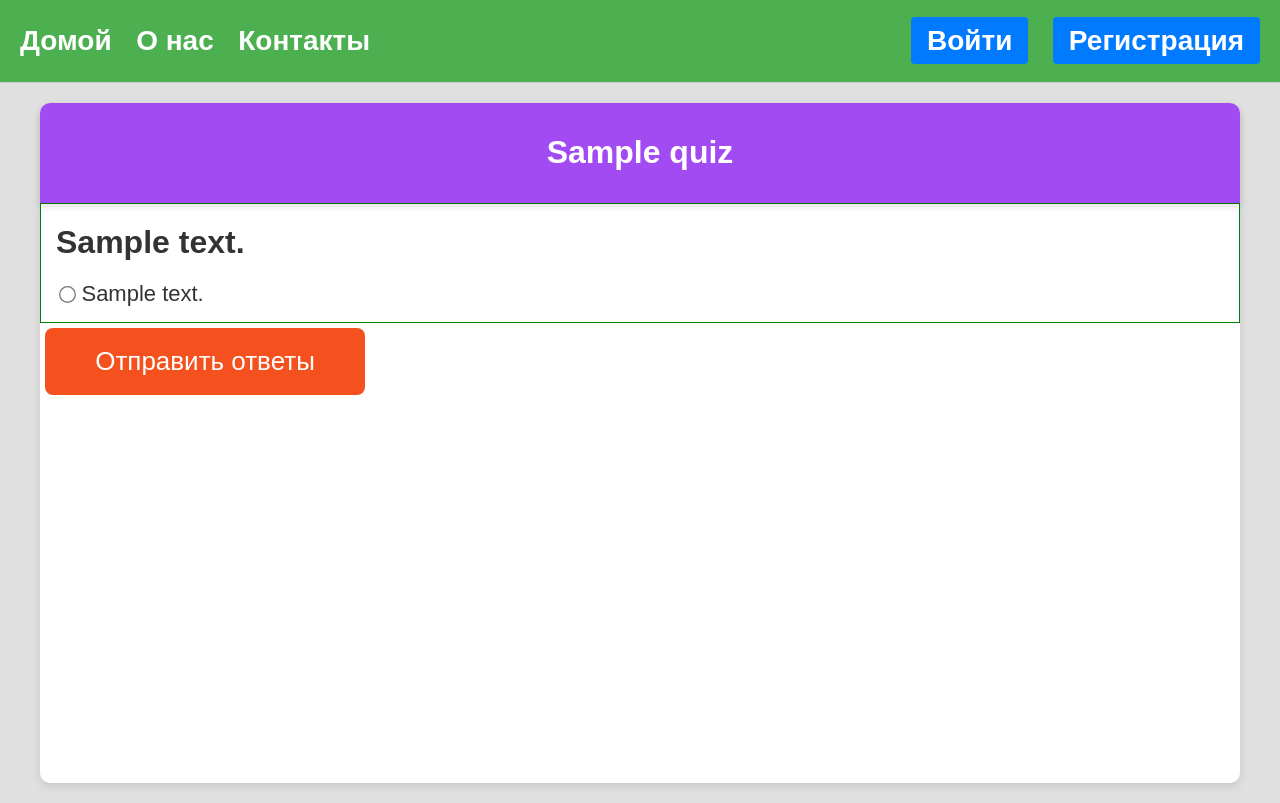
After one commit to 4eLoBeK-001/Quiz, a Django app: page /quiz/1/take/ in a window 1280 px wide. The commit adds this page. Run offline with Django 4.2, Linux system fonts and the light colour scheme; tables that the repository leaves empty hold one stand-in row (values such as "Sample post").

Commit message:
add take quiz

```diff
--- a/quiz/quiz_app/models.py
+++ b/quiz/quiz_app/models.py
@@ -53,6 +53,7 @@ class Answer(models.Model):
 
     class Meta:
         ordering = ['id']
+
     def __str__(self):
         return self.answer_text
 
--- a/quiz/quiz_app/static/quiz_app/style/style.css
+++ b/quiz/quiz_app/static/quiz_app/style/style.css
@@ -663,3 +663,82 @@ input:checked + .slider:before {
     margin-top: 10px;
     margin-left: 40px;
 }
+
+.questions {
+    border: 1px solid green;
+}
+
+.question {
+    padding-left: 15px;
+    margin-bottom: 15px;
+}
+
+
+.question-text {
+    font-size: 32px;
+    margin: 20px 0;
+}
+
+
+.content-question label{
+    font-size: 22px;
+}
+
+.scale13{
+    transform: scale(1.3);
+}
+
+.take_input {
+    width: 250px;
+    padding: 8px;
+    font-size: 22px;
+    border: 1px solid #afafaf;
+    border-radius: 5px;
+    outline: none;
+    transition: border-color 0.3s;
+}
+
+.take_input:focus {
+    border-color: #0091ff;
+}
+
+
+.send-answers {
+    display: inline-block;
+    border-radius: 8px;
+    background-color: #f4511e;
+    border: none;
+    color: #FFFFFF;
+    text-align: center;
+    font-size: 26px;
+    padding: 18px 22px;
+    width: 320px;
+    transition: all 0.5s;
+    cursor: pointer;
+    margin: 5px;
+}
+
+.send-answers span{
+    cursor: pointer;
+    display: inline-block;
+    position: relative;
+    transition: 0.5s;
+}
+
+.send-answers span:after {
+    content: '\00bb';
+    position: absolute;
+    opacity: 0;
+    top: 0;
+    right: -20px;
+    transition: 0.5s;
+}
+
+.send-answers:hover span {
+    padding-right: 25px;
+}
+
+.send-answers:hover span:after {
+    opacity: 1;
+    right: 0;
+}
--- a/quiz/quiz_app/templates/quiz_app/list_questions.html
+++ b/quiz/quiz_app/templates/quiz_app/list_questions.html
@@ -26,7 +26,7 @@
         <div class="manage-panel">
             <p><a href="{% url 'create_question' quiz.id %}" class="btn manage-btn fs25">Создать вопрос</a></p>
 
-            <p><a href="" class="btn manage-btn fs25">Начать викторину</a></p>
+            <p><a href="{% url 'take_quiz' quiz.id %}" class="btn manage-btn fs25">Начать викторину</a></p>
 
             <p><label for="show_hidden">Показать неактивные?</label>
             <input type="checkbox" name="" id="show_hidden" class="scale13" checked></p>
--- /dev/null
+++ b/quiz/quiz_app/templates/quiz_app/take_quiz.html
@@ -0,0 +1,50 @@
+{% extends 'base.html' %}
+
+{% block content %}
+    <main class="main-content">
+
+        <div class="question-title">
+            <h1>{{ quiz }}</h1>
+        </div>
+
+        <form action="" method="post">
+        {% csrf_token %}
+            <div class="questions">
+                {% for question in questions %}
+                <div class="question">
+
+                    <div class="head-question">
+                        <h2 class="question-text">{{ question }}</h2>
+                    </div>
+
+                    {% if question.question_type == 'single' %}
+                        {% for answer in question.answers.all %}
+                        <div class="content-question">
+                            <input type="radio" name="{{ question.id }}" value="{{ answer.id }}" id="{{ question.id }}" class="scale13">
+                            <label for="{{ question.id }}">{{ answer }}</label>
+                        </div>
+                        {% endfor %}
+                    {% elif question.question_type == 'multiple' %}
+                        {% for answer in question.answers.all %}
+                        <div class="content-question">
+                            <input type="checkbox" name="{{ question.id }}" value="{{ answer.id }}" id="{{ question.id }}" class="scale13">
+                            <label for="{{ question.id }}">{{ answer }}</label>
+                        </div>
+                        {% endfor %}
+
+                    {% else %}
+                    <div class="content-question">
+                        <input type="text" class="take_input" name="{{ question.id }}"  id="{{ question.id }}">
+                    </div>
+                    {% endif %}
+
+                </div>
+                {% endfor %}
+
+            </div>
+            <button type="submit" class="send-answers"><span>Отправить ответы</span></button>
+        </form>
+
+    </main>
+
+{% endblock content %}
--- a/quiz/quiz_app/urls.py
+++ b/quiz/quiz_app/urls.py
@@ -15,4 +15,6 @@ urlpatterns = [
     path('quiz/<int:quiz_id>/question/<int:question_id>/', views.detail_question, name='detail_question'),
     path('quiz/<int:quiz_id>/question/<int:question_id>/change', views.change_question, name='change_question'),
 
+    path('quiz/<int:quiz_id>/take/', views.take_quiz, name='take_quiz'),
+
 ]
--- a/quiz/quiz_app/views.py
+++ b/quiz/quiz_app/views.py
@@ -147,3 +147,52 @@ def delete_answer(request, answer_id):
     answer = get_object_or_404(Answer, id=answer_id)
     answer.delete()
     return redirect(request.META.get('HTTP_REFERER'))
+
+
+def take_quiz(request, quiz_id):
+    quiz = get_object_or_404(Quiz, id=quiz_id)
+    questions = Quiestion.objects.filter(quiz=quiz)
+
+
+    if request.method == 'POST':
+        score = 0
+        percentage = 0
+
+        for question in questions:
+            if question.question_type == 'single':
+                correct_answer = question.answers.get(is_correct=True)
+                selected_answer = request.POST.get(str(correct_answer.question_id))
+                if str(correct_answer.id) == selected_answer:
+                    score += 1
+
+            elif question.question_type == 'multiple':
+                correct_answers = question.answers.filter(is_correct=True)
+                selected_answers = request.POST.getlist(str(question.id))
+                lst_correct_answers = []
+                for correct_answer in range(correct_answers.count()):
+                    lst_correct_answers.append(str(correct_answers[correct_answer].id))
+
+                if set(lst_correct_answers) == set(selected_answers):
+                    score += 1
+
+            elif question.question_type == 'input-text':
+                correct_answer = question.answers.get(is_correct=True)
+                filled_field = request.POST.get(str(correct_answer.question_id))
+                if correct_answer.answer_text == filled_field:
+                    score += 1
+
+        context = {
+            'quiz': quiz,
+            'questions': questions,
+            'score': score,
+            'percentage': percentage
+        }
+        return render(request, 'quiz_app/quiz_result.html', context)
+
+    else:
+
+        context = {
+            'quiz': quiz,
+            'questions': questions,
+        }
+        return render(request, 'quiz_app/take_quiz.html', context)
```
Also changed, not shown: quiz/quiz_app/admin.py (+10 -3 lines), quiz/quiz_app/templates/quiz_app/quiz_result.html (added, +21 -0 lines).
